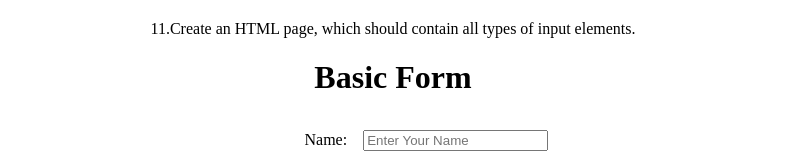
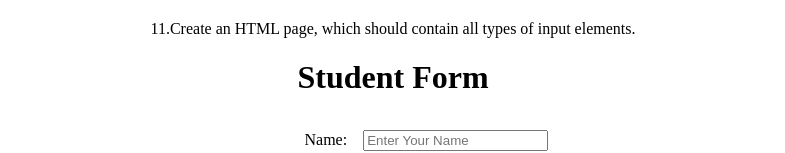
Before and after one commit to YUSRIN20/Html-Mini-Task, a plain HTML site: page index.html in a window 1280 px wide. Shown: the part 776-929 px from the top of the page, without its empty margins (247-1032 px from the left). Drawn offline with Linux system fonts and the light colour scheme.

```diff
--- a/index.html
+++ b/index.html
@@ -138,7 +138,7 @@
     <p id="question">11.Create an HTML page, which should contain all types of input elements.</p>
     <div id="form-container">
         <form style="margin: auto;">
-            <h1>Basic Form</h1>
+            <h1>Student Form</h1>
             <div id="form-elements">
             <label for="name">Name: </label>
             <input type="text" name="name" id="name" placeholder="Enter Your Name" required><br>
```
Also changed, not shown: 1 other file.
